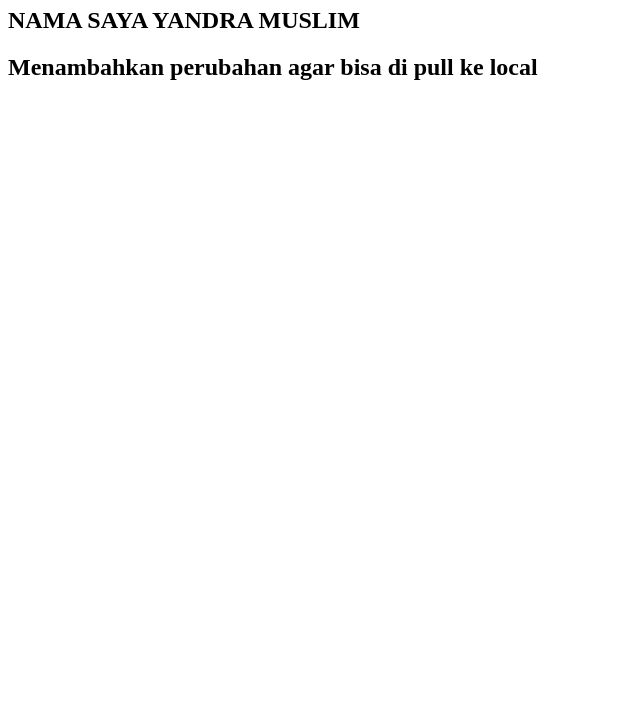
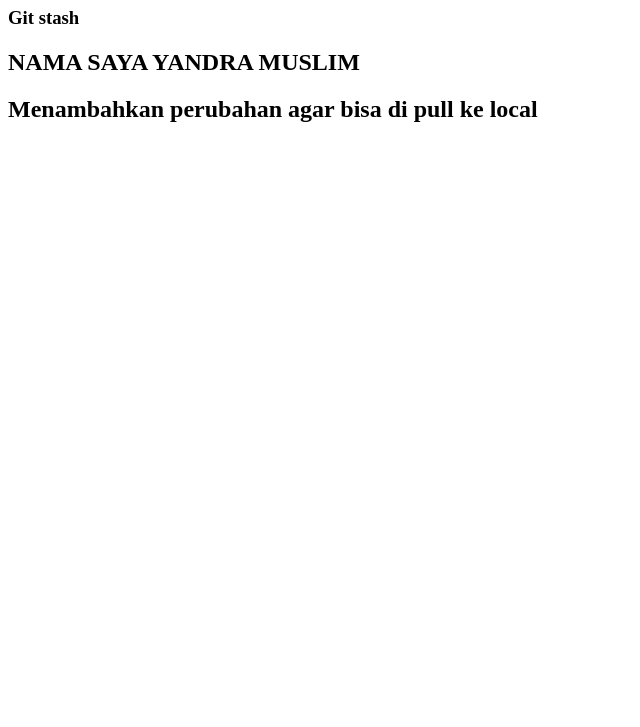
Before and after one commit to 01011001andra/task-github, a plain HTML site: page index.html in a window 1280 px wide. Shown: the part 73-800 px from the top of the page, without its empty margins (0-640 px from the left). Drawn offline with Linux system fonts and the light colour scheme.

Commit message:
feat: :fire: git stash

```diff
--- a/index.html
+++ b/index.html
@@ -8,6 +8,7 @@
   </head>
   <body>
     <h1>Hello World</h1>
+    <h3>Git stash</h3>
     <h2>NAMA SAYA YANDRA MUSLIM</h2>
     <h2>Menambahkan perubahan agar bisa di pull ke local</h2>
   </body>
```
